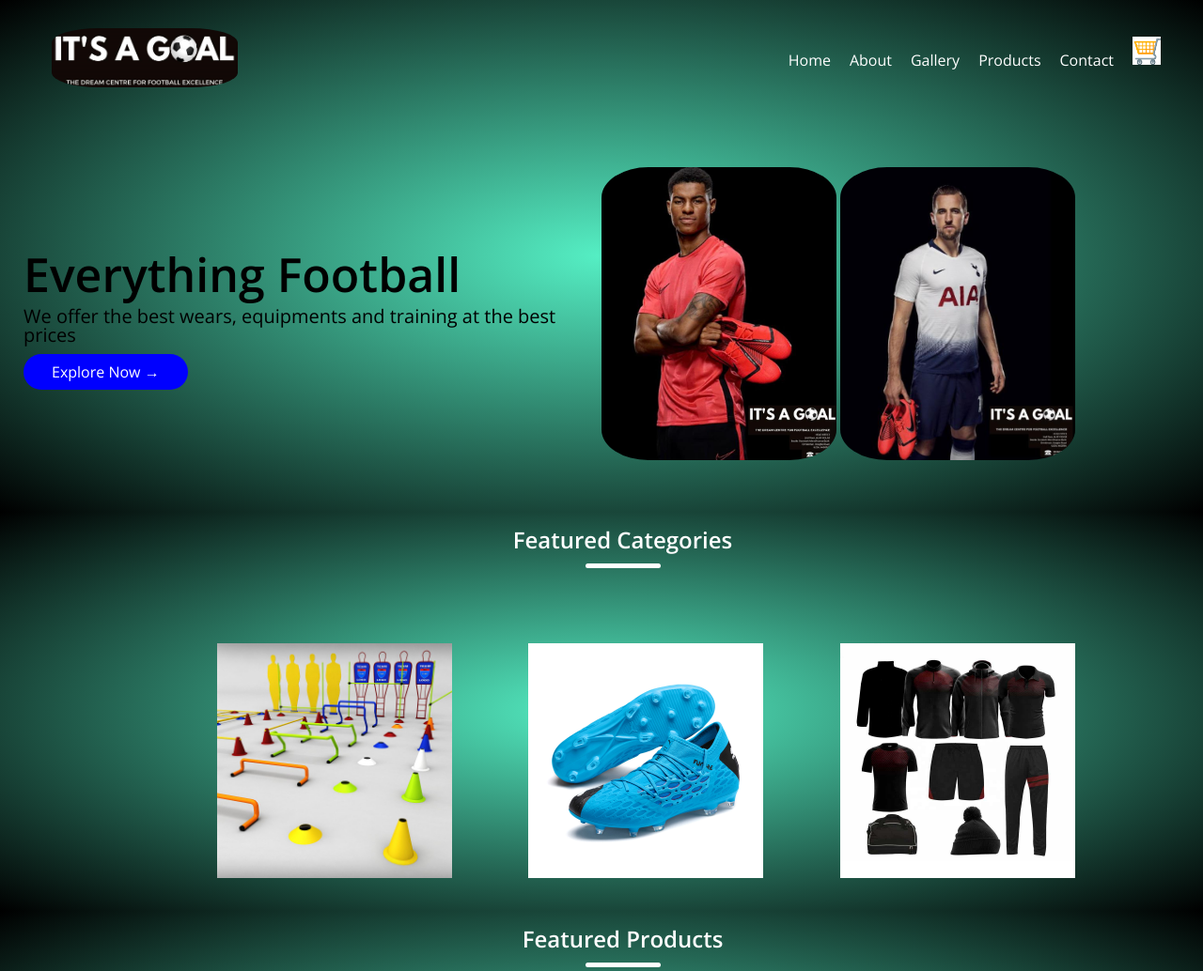
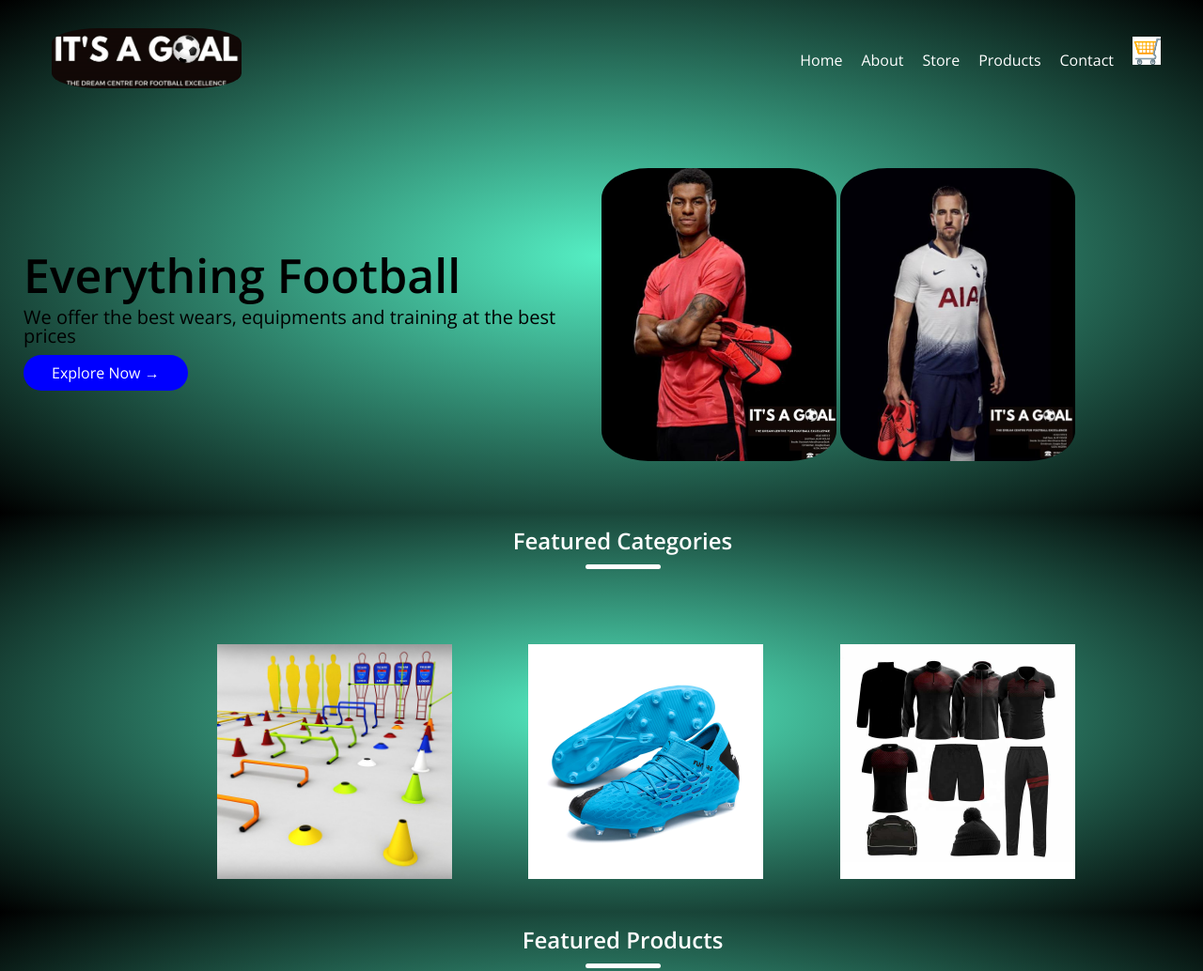
Before and after one commit to Tolutope10/Goal, a plain HTML site: page index.html in a window 1280 px wide. Shown: the top 1034 px of the page at 94% size. Drawn offline with nearby package versions, Linux system fonts and the light colour scheme.

Commit message:
Update index.html

```diff
--- a/index.html
+++ b/index.html
@@ -21,7 +21,7 @@
 				<ul id="menu-items">
 					<li><a href="goal.html">Home</a></li>
 					<li><a href="about-goal.html">About</a></li>
-					<li><a href="gallery-goal.html">Gallery</a></li>
+					<li><a href="gallery-goal.html">Store</a></li>
 					<li><a href="products-goal.html">Products</a></li>
 					<li><a href="contact-goal.html">Contact</a></li>
 				</ul>
```
